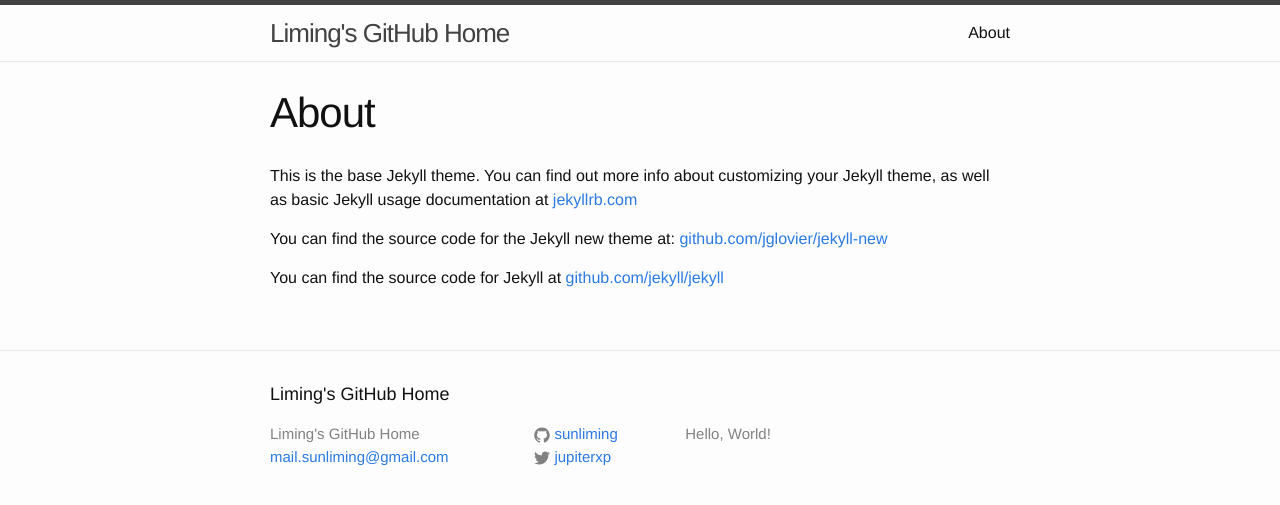
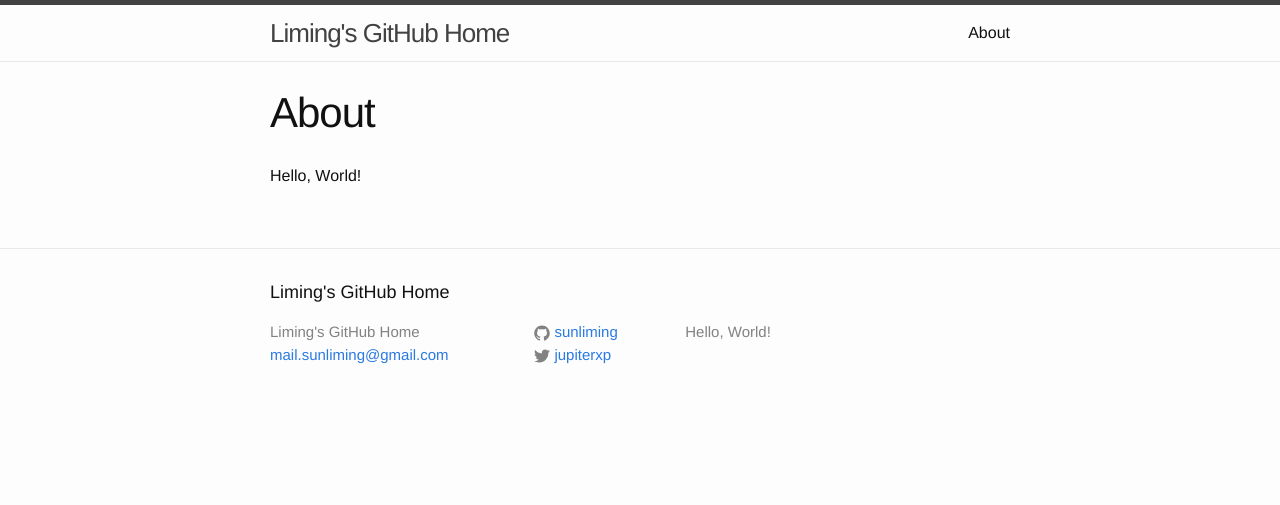
Before and after one commit to sunliming/sunliming.github.io, a Jekyll site: the page built from about.md, in a window 1280 px wide. Shown: the top 505 px of the page. Built offline with Jekyll 4.4.1, drawn with Linux system fonts in a browser that asks for light colours.

Commit message:
first about page.

```diff
--- a/about.md
+++ b/about.md
@@ -4,8 +4,4 @@
 permalink: /about/
 ---
 
-This is the base Jekyll theme. You can find out more info about customizing your Jekyll theme, as well as basic Jekyll usage documentation at [jekyllrb.com](http://jekyllrb.com/)
-
-You can find the source code for the Jekyll new theme at: [github.com/jglovier/jekyll-new](https://github.com/jglovier/jekyll-new)
-
-You can find the source code for Jekyll at [github.com/jekyll/jekyll](https://github.com/jekyll/jekyll)
+Hello, World!
```
